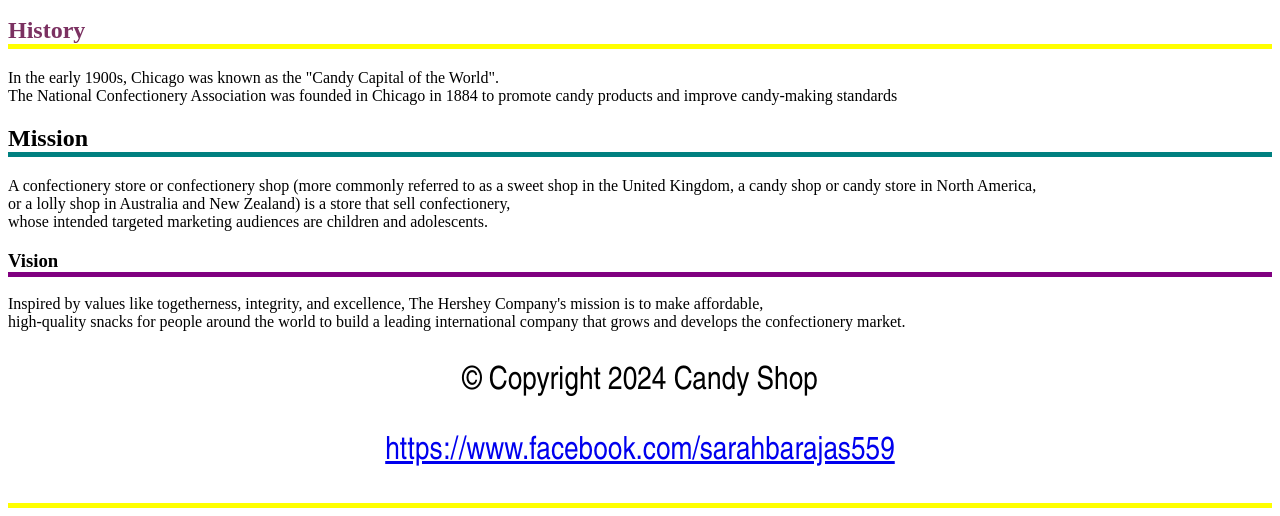
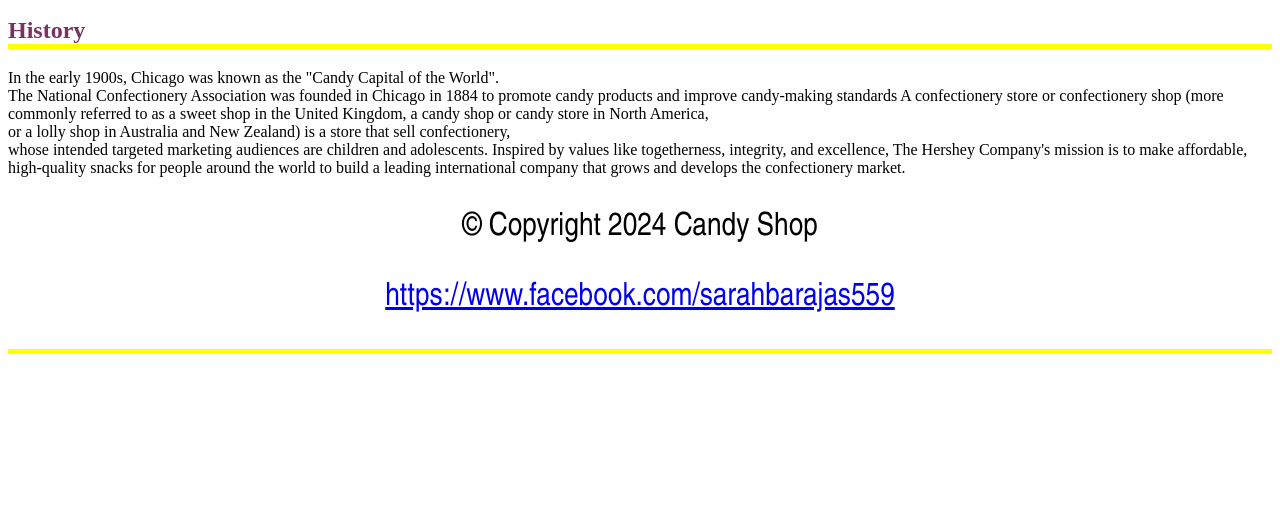
Before and after one commit to SarahBarajas/Module-3-Assignment.Online-Store, a plain HTML site: page index.html in a window 1280 px wide. Shown: the part 688-1204 px from the top of the page. After the commit the page ends 1050 px from the top, so only its background shows below. Drawn offline with Linux system fonts and the light colour scheme.

Commit message:
changed history

```diff
--- a/index.html
+++ b/index.html
@@ -27,24 +27,15 @@
                     In the early 1900s, Chicago was known as the "Candy Capital of the World".<br>
                     The National Confectionery Association was founded in Chicago in 1884 to
                     promote candy products and improve candy-making standards
+                    A confectionery store or confectionery shop (more commonly referred to as a sweet shop in the United Kingdom, a candy shop or candy store in North America,<br>
+                    or a lolly shop in Australia and New Zealand) is a store that sell confectionery,<br>
+                    whose intended targeted marketing audiences are children and adolescents.
+                    Inspired by values like togetherness, integrity, and excellence, The Hershey Company's mission is to make affordable,<br>
+                    high-quality snacks for people around the world
+                    to build a leading international company that grows and develops the confectionery market.
                 </p>
             </div>
-            <div>
-                 <h2>Mission</h2>
-                    <p>A confectionery store or confectionery shop (more commonly referred to as a sweet shop in the United Kingdom, a candy shop or candy store in North America,<br>
-                    or a lolly shop in Australia and New Zealand) is a store that sell confectionery,<br>
-                    whose intended targeted marketing audiences are children and adolescents.
-                    </p>
-            </div>
-            <div>
-                <h3>Vision</h3>
-                    <p>Inspired by values like togetherness, integrity, and excellence, The Hershey Company's mission is to make affordable,<br>
-                         high-quality snacks for people around the world
-                        to build a leading international company that grows and develops the confectionery market.
-                    </p>
-            </div>
-
-        </section>
+     </section>
     </main>
     <footer><!-- Footer section-->
          <p> &copy; Copyright 2024 Candy Shop </p>
```
